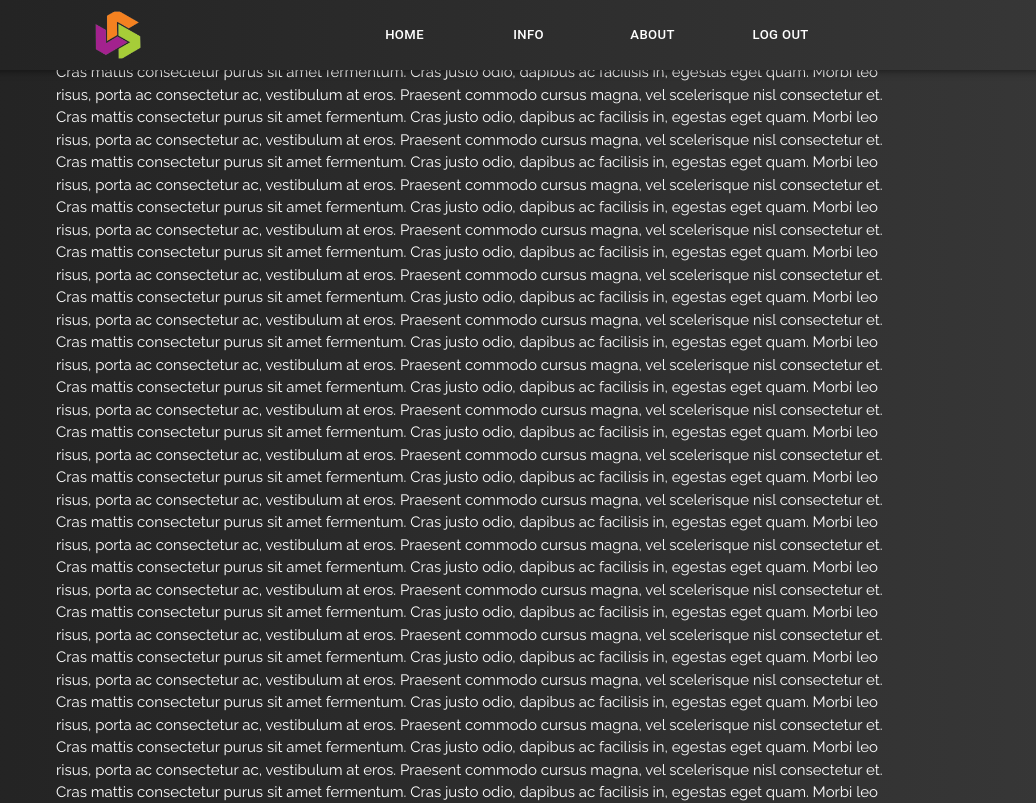
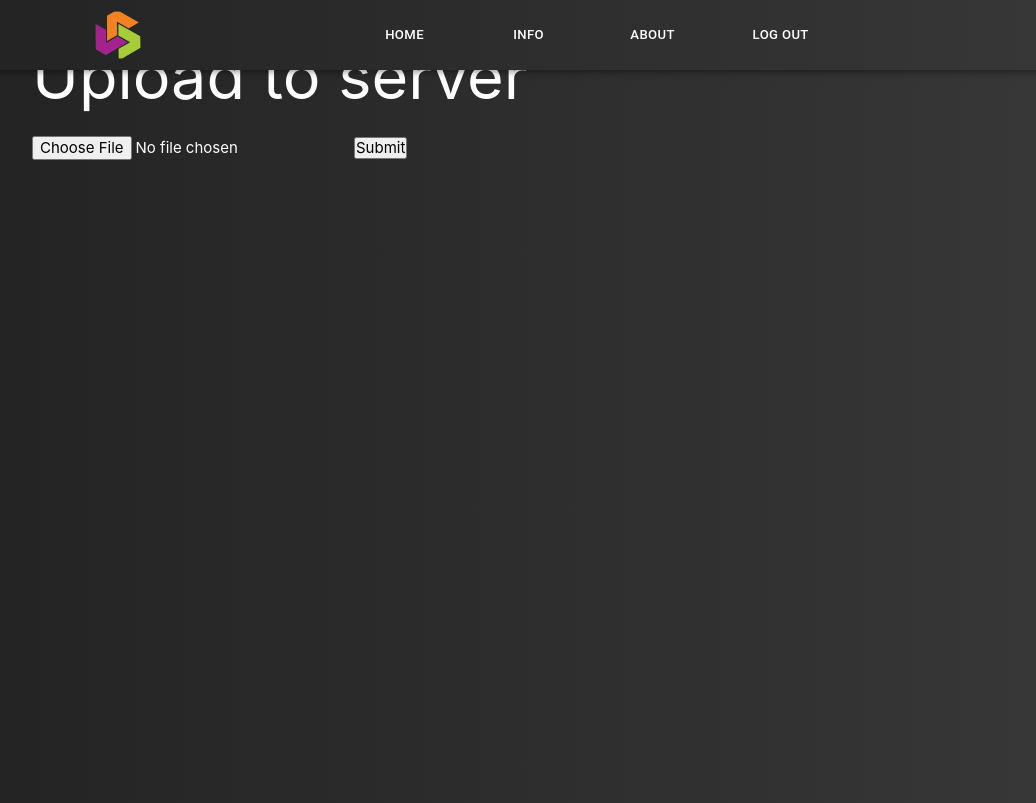
Before and after one commit to chinmayi07/FacultyDataManagement-F, a React (Create React App) app: page /landing in a window 1280 px wide. Shown: the top 803 px of the page, without its empty margins (160-1196 px from the left). Built offline with nearby package versions, Linux system fonts and the light colour scheme.

Commit message:
sending file to backend

```diff
--- a/src/App.js
+++ b/src/App.js
@@ -3,7 +3,6 @@ import React from "react";
 import { BrowserRouter as Router, Route, Routes, } from "react-router-dom";
 import Login from "./Screens/Login";
 import Landing from "./Screens/Landing";
-import TopNavbar from "./Components/TopNavbar";
 
 export default function App() {
 	return (
--- a/src/Components/TopNavbar.js
+++ b/src/Components/TopNavbar.js
@@ -8,7 +8,6 @@ import {
     MenuItem,
     Avatar,
     makeStyles,
-    CssBaseline,
     useScrollTrigger,
     Slide,
 } from "@material-ui/core";
--- a/src/Screens/Landing.js
+++ b/src/Screens/Landing.js
@@ -1,26 +1,40 @@
-import * as React from 'react';
-import PropTypes from 'prop-types';
-import { AppBar, Box, Container, useScrollTrigger, CssBaseline, Typography, Toolbar, Slide } from '@material-ui/core';
+import React, { useState } from 'react';
 import '../Styles/TopNavbar.css'
 import TopNavbar from '../Components/TopNavbar';
-import { useNavigate } from 'react-router-dom';
 
 export default function Landing(props) {
+    const [image, setImage] = useState({ preview: '', data: '' })
+    const [status, setStatus] = useState('')
+    const handleSubmit = async (e) => {
+        e.preventDefault()
+        let formData = new FormData()
+        formData.append('file', image.data)
+        const response = await fetch('http://localhost:3001/upload', {
+            method: 'POST',
+            body: formData,
+        })
+        if (response) setStatus(response.statusText)
+    }
+    const handleFileChange = (e) => {
+        const img = {
+            preview: URL.createObjectURL(e.target.files[0]),
+            data: e.target.files[0],
+        }
+        setImage(img)
+    }
     return (
         <>
             <TopNavbar />
-            <Container>
-                <Box sx={{ my: 2 }}>
-                    {[...new Array(92)]
-                        .map(
-                            () => `Cras mattis consectetur purus sit amet fermentum.
-Cras justo odio, dapibus ac facilisis in, egestas eget quam.
-Morbi leo risus, porta ac consectetur ac, vestibulum at eros.
-Praesent commodo cursus magna, vel scelerisque nisl consectetur et.`,
-                        )
-                        .join('\n')}
-                </Box>
-            </Container>
+            <div className='App'>
+                <h1>Upload to server</h1>
+                {image.preview && <img src={image.preview} width='100' height='100' alt='Upload to server' />}
+                <hr></hr>
+                <form onSubmit={handleSubmit}>
+                    <input type='file' name='file' onChange={handleFileChange}></input>
+                    <button type='submit'>Submit</button>
+                </form>
+                {status && <h4>{status}</h4>}
+            </div>
         </>
     );
 }
--- a/src/Screens/Login.js
+++ b/src/Screens/Login.js
@@ -10,10 +10,13 @@ function Login({ history }) {
     let navigate = useNavigate();
     const [loginData, setLoginData] = useState(null);
     useEffect(() => {
+        if (loginData) {
+            navigate('/landing');
+        }
         setLoginData(
             localStorage.getItem("loginData")
                 ? JSON.parse(localStorage.getItem("loginData")) : null);
-    }, []);
+    }, [loginData]);
     const handleGoogleSuccessResponse = async (googleData) => {
         const data = {
             googleData: googleData
@@ -23,7 +26,6 @@ function Login({ history }) {
                 if (res.data) {
                     setLoginData(res.data);
                     localStorage.setItem("loginData", JSON.stringify(res.data));
-                    navigate('/landing');
                 }
             }
         )
@@ -34,13 +36,13 @@ function Login({ history }) {
     return (
         <div>
             <nav className="glass login">
-                <section class="login">
-                    <form action="javascript:void(0);" id="form">
-                        <label for="username" value={username} onChange={event => setusername(event.target.value)}>
+                <section className="login">
+                    <form id="form">
+                        <label htmlFor="username" value={username} onChange={event => setusername(event.target.value)}>
                             Username
                             <input id="username" type="text"></input>
                         </label>
-                        <label for="password" value={password} onChange={event => setpassword(event.target.value)}>
+                        <label htmlFor="password" value={password} onChange={event => setpassword(event.target.value)}>
                             Password
                             <input id="password" type="password"></input>
                         </label>
@@ -48,11 +50,11 @@ function Login({ history }) {
                         <div style={{ paddingTop: '10px' }}>
                             <GoogleLogin
                                 render={renderProps => (
-                                    <button onClick={renderProps.onClick} disabled={renderProps.disabled}><div class="google-btn">
-                                        <div class="google-icon-wrapper">
-                                            <img class="google-icon" src="https://upload.wikimedia.org/wikipedia/commons/5/53/Google_%22G%22_Logo.svg" />
+                                    <button onClick={renderProps.onClick} disabled={renderProps.disabled}><div className="google-btn">
+                                        <div className="google-icon-wrapper">
+                                            <img className="google-icon" alt="google-icon" src="https://upload.wikimedia.org/wikipedia/commons/5/53/Google_%22G%22_Logo.svg" />
                                         </div>
-                                        <p class="btn-text"><b>Sign in with google</b></p>
+                                        <p className="btn-text"><b>Sign in with google</b></p>
                                     </div></button>
                                 )}
                                 buttonText="Login"
--- a/src/styles.css
+++ b/src/styles.css
@@ -14,7 +14,6 @@
 }
 
 body {
-	font-family: 'Raleway';
 	background-image: linear-gradient(to right, #212121, #383838);
 	color: #fff;
 }
```
